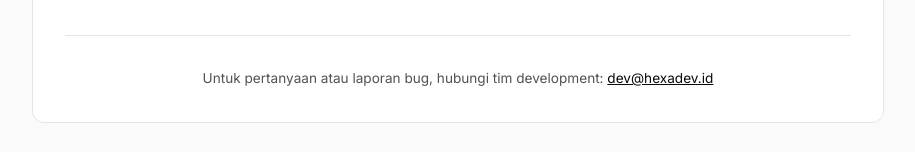
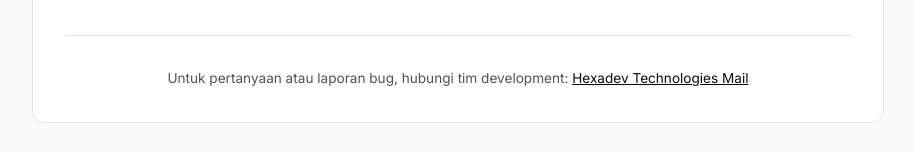
Before and after one commit to dahanlapuk/pustaka-filsafat-web, a Vue app: page /changelog in a window 1280 px wide. Shown: the part 2218-2370 px from the top of the page, without its empty margins (182-1097 px from the left). Built offline with nearby package versions, Linux system fonts and the light colour scheme; no server answers.

Commit message:
fixing small bug

```diff
--- a/src/pages/Changelog.vue
+++ b/src/pages/Changelog.vue
@@ -68,7 +68,7 @@
         </ul>
 
         <div class="divider"></div>
-        <p class="footer-note">Untuk pertanyaan atau laporan bug, hubungi tim development: <a href="mailto:dev@hexadev.id">dev@hexadev.id</a></p>
+        <p class="footer-note">Untuk pertanyaan atau laporan bug, hubungi tim development: <a href="mailto:itbamuhammadkamil@gmail.com">Hexadev Technologies Mail</a></p>
       </div>
     </main>
   </div>
```
